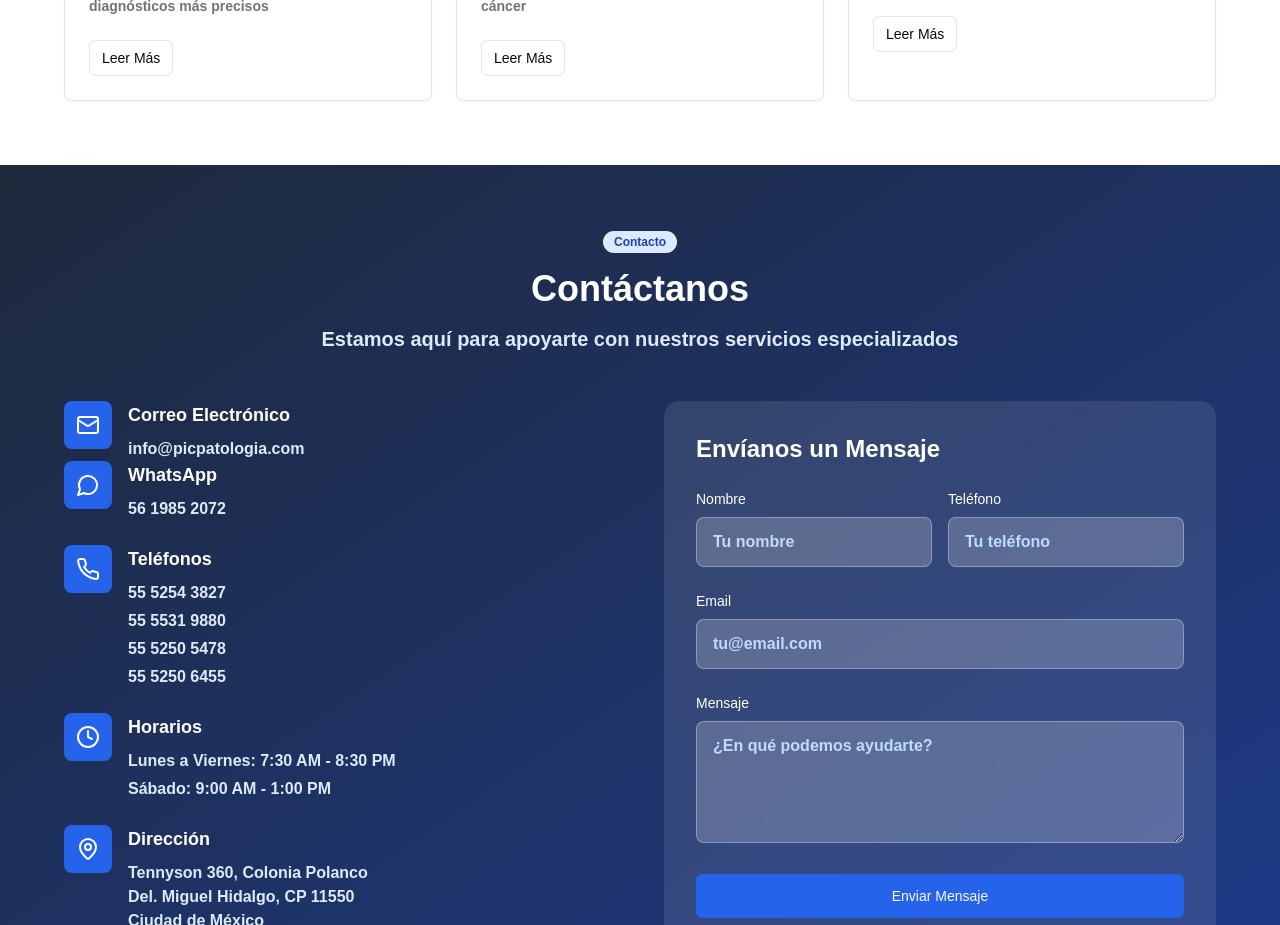
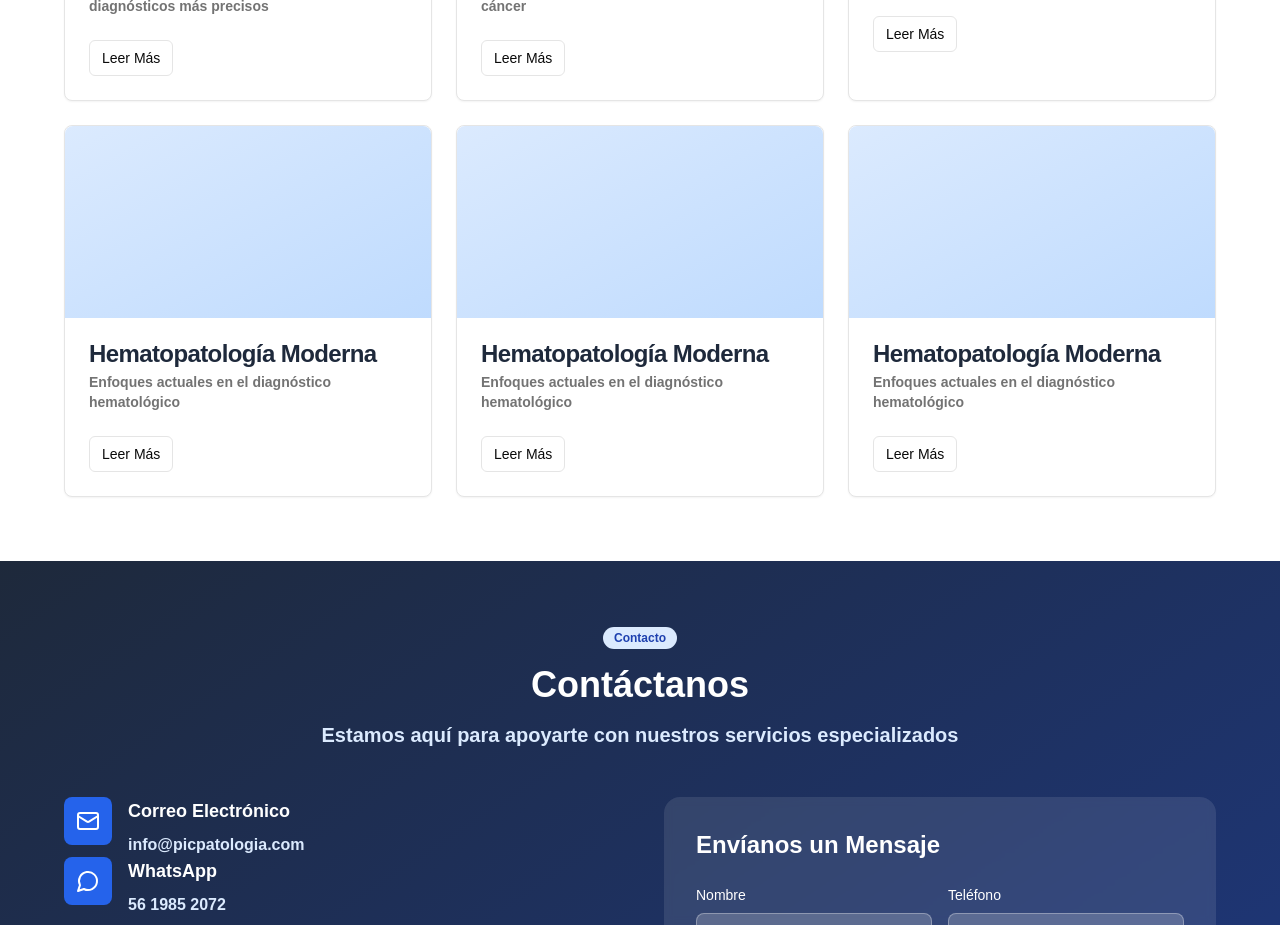
Before and after one commit to Irwingduran/ws-patologia, a Next.js app: page / in a window 1280 px wide. Shown: the part 4280-5205 px from the top of the page. Built offline with nearby package versions, Linux system fonts and the light colour scheme.

Commit message:
Update page.tsx / se agrega tarjetas

```diff
--- a/app/page.tsx
+++ b/app/page.tsx
@@ -357,6 +357,45 @@ export default function PathologyWebsite() {
                 </Button>
               </CardContent>
             </Card>
+
+            <Card className="hover:shadow-lg transition-shadow">
+              <div className="h-48 bg-gradient-to-br from-blue-100 to-blue-200 rounded-t-lg"></div>
+              <CardHeader>
+                <CardTitle className="text-slate-800">Hematopatología Moderna</CardTitle>
+                <CardDescription>Enfoques actuales en el diagnóstico hematológico</CardDescription>
+              </CardHeader>
+              <CardContent>
+                <Button variant="outline" size="sm">
+                  Leer Más
+                </Button>
+              </CardContent>
+            </Card>
+
+            <Card className="hover:shadow-lg transition-shadow">
+              <div className="h-48 bg-gradient-to-br from-blue-100 to-blue-200 rounded-t-lg"></div>
+              <CardHeader>
+                <CardTitle className="text-slate-800">Hematopatología Moderna</CardTitle>
+                <CardDescription>Enfoques actuales en el diagnóstico hematológico</CardDescription>
+              </CardHeader>
+              <CardContent>
+                <Button variant="outline" size="sm">
+                  Leer Más
+                </Button>
+              </CardContent>
+            </Card>
+
+            <Card className="hover:shadow-lg transition-shadow">
+              <div className="h-48 bg-gradient-to-br from-blue-100 to-blue-200 rounded-t-lg"></div>
+              <CardHeader>
+                <CardTitle className="text-slate-800">Hematopatología Moderna</CardTitle>
+                <CardDescription>Enfoques actuales en el diagnóstico hematológico</CardDescription>
+              </CardHeader>
+              <CardContent>
+                <Button variant="outline" size="sm">
+                  Leer Más
+                </Button>
+              </CardContent>
+            </Card>
           </div>
         </div>
       </section>
```
